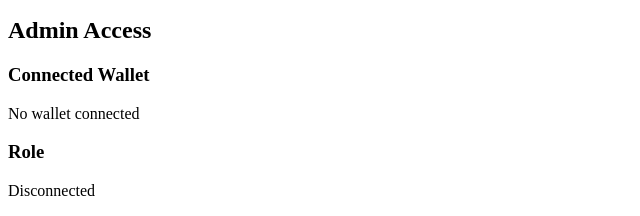
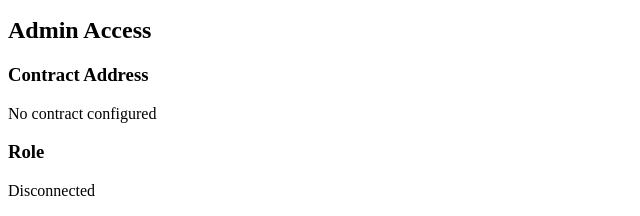
Before and after one commit to Liberdus/liberdus-airdrop, a website with bundled scripts: page frontend/admin.html in a window 1280 px wide. Shown: the part 953-1169 px from the top of the page, 0-640 px from the left. Built offline with nearby package versions, Linux system fonts and the light colour scheme.

Commit message:
fix: show contract address in admin gate

```diff
--- a/frontend/admin.html
+++ b/frontend/admin.html
@@ -71,8 +71,8 @@
 
         <div class="detail-list">
           <article class="detail-item">
-            <h3>Connected Wallet</h3>
-            <p id="connectedAccount">No wallet connected</p>
+            <h3>Contract Address</h3>
+            <p id="connectedAccount">No contract configured</p>
           </article>
           <article class="detail-item">
             <h3>Role</h3>
--- a/frontend/js/pages/admin.js
+++ b/frontend/js/pages/admin.js
@@ -1720,7 +1720,7 @@ function setAdminTab(tabId) {
 
 function applyOwnerGate() {
   els.ownerAddress.textContent = runtime.owner || "-";
-  els.connectedAccount.textContent = runtime.account || "No wallet connected";
+  els.connectedAccount.textContent = runtime.config.airdropAddress || "No contract configured";
 
   if (!runtime.provider) {
       resetAdminAccess();
```
